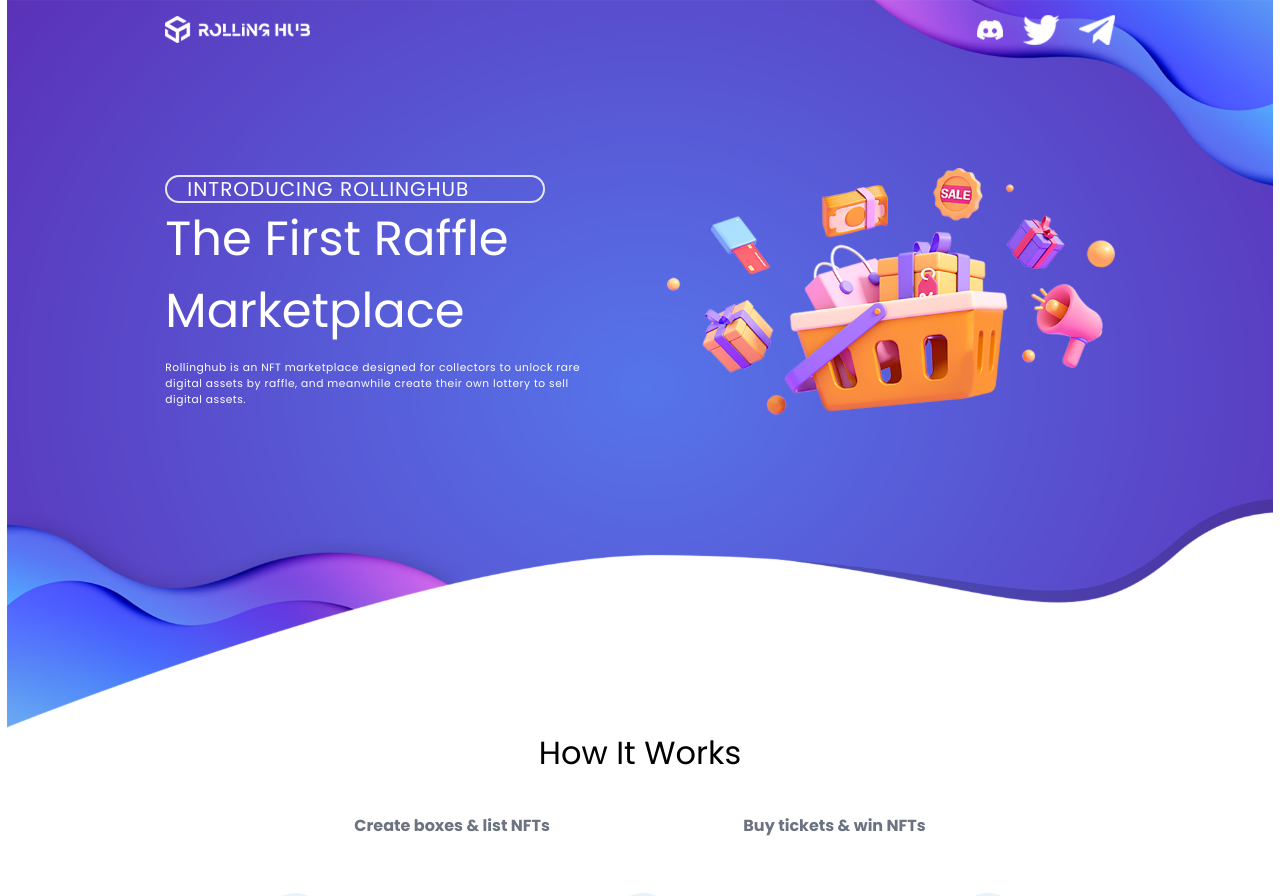
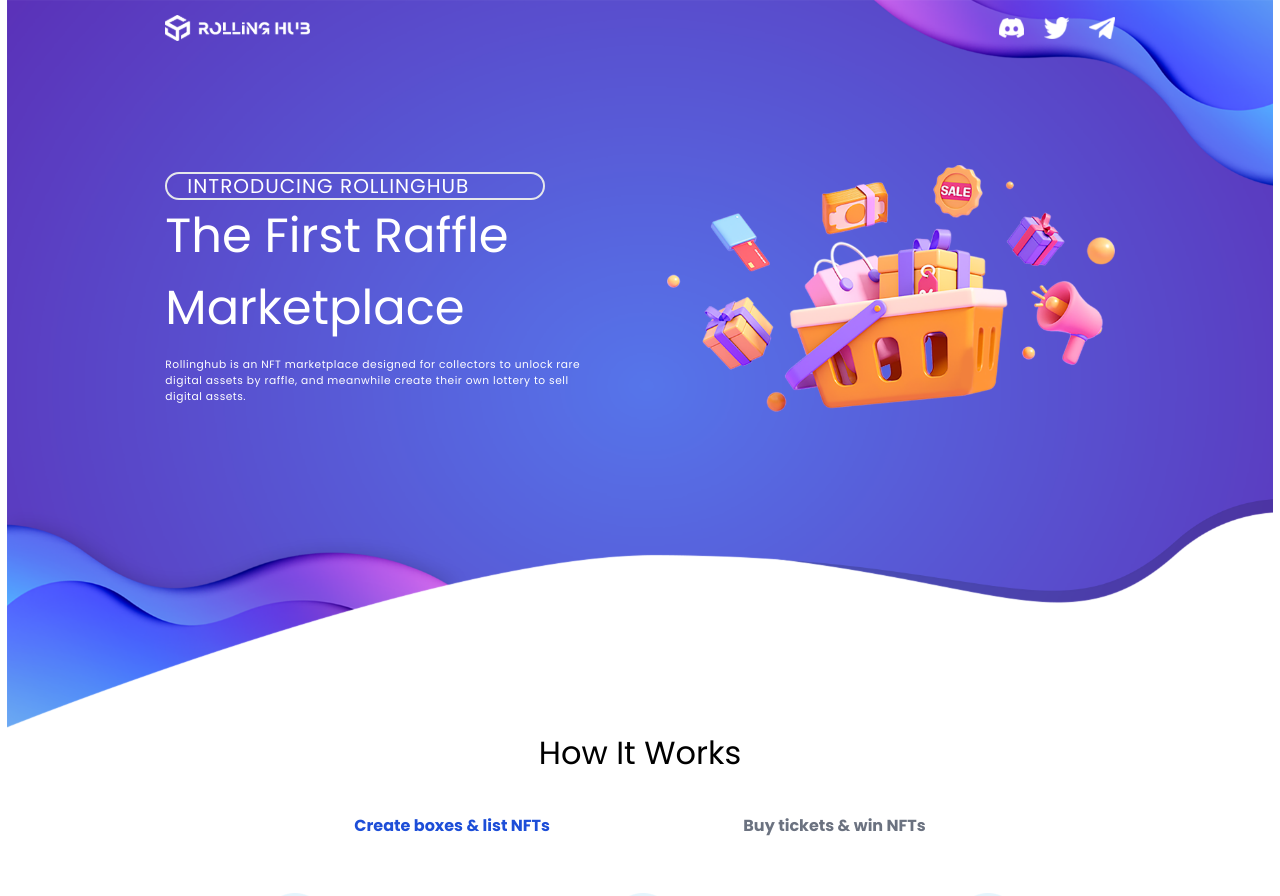
Before and after one commit to 7uppp/Rollinghub-static, a React (Vite) app: page / in a window 1280 px wide. Shown: the top 896 px of the page. Built offline with nearby package versions, Linux system fonts and the light colour scheme; no server answers.

Commit message:
add save email function & optimize css

```diff
--- a/package.json
+++ b/package.json
@@ -11,6 +11,7 @@
     "preview": "vite preview"
   },
   "dependencies": {
+    "axios": "^1.5.0",
     "framer-motion": "^10.16.4",
     "react": "^18.2.0",
     "react-dom": "^18.2.0"
--- a/src/components/bodyIntroduce.css
+++ b/src/components/bodyIntroduce.css
@@ -17,9 +17,6 @@
     rgba(255, 0, 180, 1),
     rgba(0, 100, 200, 1)
   );
-  background-size: 100% 3px, 0 3px;
-  background-position: 100% 100%, 0 100%;
-  background-repeat: no-repeat;
   transition: width 0.3s;
 }
 
@@ -46,9 +43,6 @@
     rgba(255, 0, 180, 1),
     rgba(0, 100, 200, 1)
   );
-  background-size: 100% 3px, 0 3px;
-  background-position: 100% 100%, 0 100%;
-  background-repeat: no-repeat;
   transition: width 0.3s;
 }
 
--- a/src/components/bodyIntroduce.jsx
+++ b/src/components/bodyIntroduce.jsx
@@ -14,7 +14,18 @@
 import share2 from '../assets/share2.png'
 
 const BodyIntroduce = () => {
-  const [showCreateContentClicked, setShowCreateContentClicked] = useState(true)
+  const [button1Clicked, setButton1Clicked] = useState(true)
+  const [button2Clicked, setButton2Clicked] = useState(false)
+
+  const handleButton1Click = () => {
+    setButton1Clicked(true)
+    setButton2Clicked(false)
+  }
+
+  const handleButton2Click = () => {
+    setButton1Clicked(false)
+    setButton2Clicked(true)
+  }
 
   return (
     <div
@@ -32,26 +43,26 @@
             'buttons flex justify-center items-center gap-[15.125rem]'
           }>
           <button
-            className={
-              'button_1 text-[1.5rem] font-bold text-gray-500 hover:text-blue-600 outline-none'
-            }
+            className={`button_1 text-[1.5rem] font-bold ${
+              button1Clicked ? 'text-blue-700' : 'text-gray-500'
+            } outline-none`}
             onClick={() => {
-              setShowCreateContentClicked(true)
+              handleButton1Click()
             }}>
             Create boxes & list NFTs
           </button>
           <button
-            className={
-              'button_2  text-[1.5rem] font-bold text-gray-500 hover:text-blue-600 outline-none'
-            }
+            className={`button_2  text-[1.5rem] font-bold ${
+              button2Clicked ? 'text-blue-700' : 'text-gray-500'
+            } outline-none`}
             onClick={() => {
-              setShowCreateContentClicked(false)
+              handleButton2Click()
             }}>
             Buy tickets & win NFTs
           </button>
         </div>
 
-        {showCreateContentClicked ? (
+        {button1Clicked ? (
           <div
             className={
               'create_boxes_contents flex gap-[10.3125rem] mt-[4.375rem]'
--- a/src/components/navBar.jsx
+++ b/src/components/navBar.jsx
@@ -25,7 +25,7 @@
             <img
               src={twitter}
               alt="twitter"
-              className={'cursor-pointer w-[2.375rem'}
+              className={'cursor-pointer w-[2.375rem]'}
             />
           </a>
 
@@ -33,7 +33,7 @@
             <img
               src={telegram}
               alt="telegram"
-              className={'cursor-pointer w-[2.375rem'}
+              className={'cursor-pointer w-[2.375rem]'}
             />
           </a>
         </div>
--- a/src/components/newsLetter.jsx
+++ b/src/components/newsLetter.jsx
@@ -1,18 +1,20 @@
+import { useState } from 'react'
+import axios from 'axios'
 import update from '../assets/update.svg'
-import { useState } from 'react'
 
 const NewsLetter = () => {
   const [input, setInput] = useState('')
   const handleInputChange = (event) => {
     setInput(event.target.value)
   }
+  const url = import.meta.env.VITE_SAVE_EMAIL_URL
 
   const handleButtonClick = async () => {
+    if (!input) return
+
     try {
-      const response = await axios.post('YOUR_BACKEND_URL', {
-        data: input,
-      })
-      console.log('Response from backend:', response.data)
+      await axios.post(url, { email: input })
+      window.alert("Thanks for your email! We'll keep you updated!")
     } catch (error) {
       console.error('Error sending data to backend:', error)
     }
@@ -48,7 +50,7 @@
           value={input}
           onChange={handleInputChange}
         />
-        <button onClick={handleButtonClick}>
+        <button type="button" onClick={handleButtonClick}>
           <img src={update} alt="emailupdate" />
         </button>
       </div>
```
Also changed, not shown: 2 other files (tests, documents, lock files or other folders).
